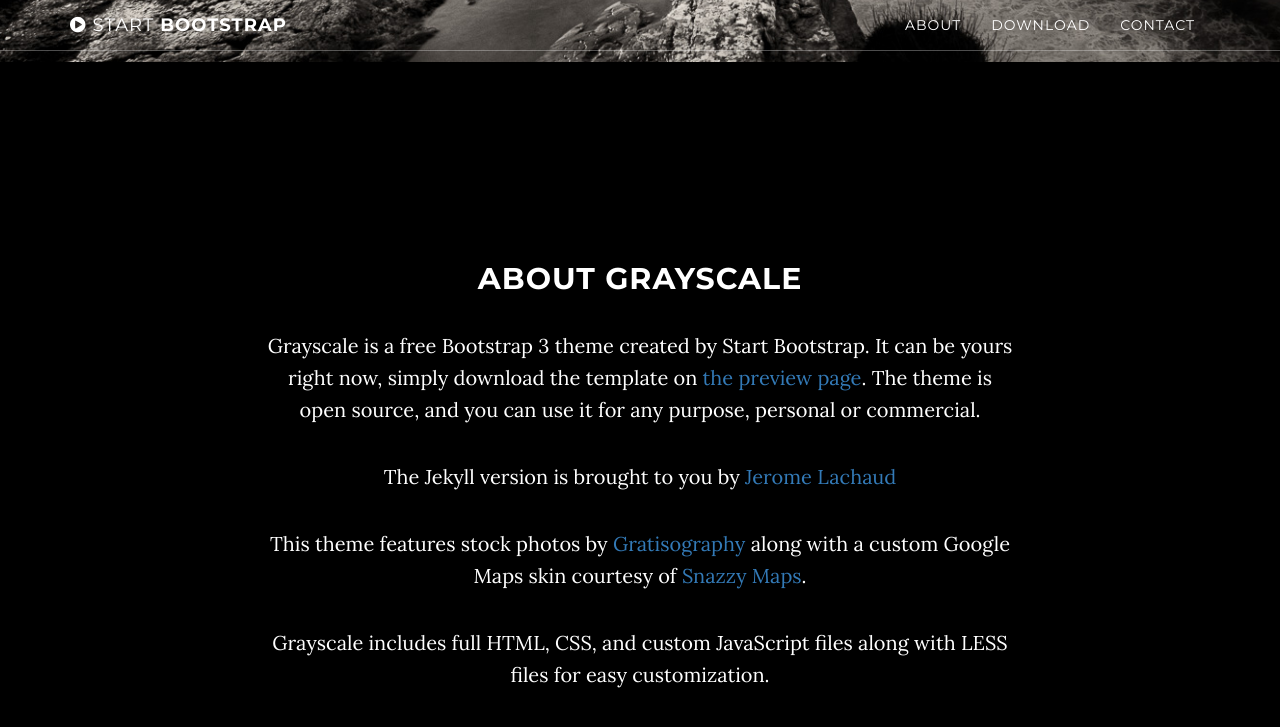
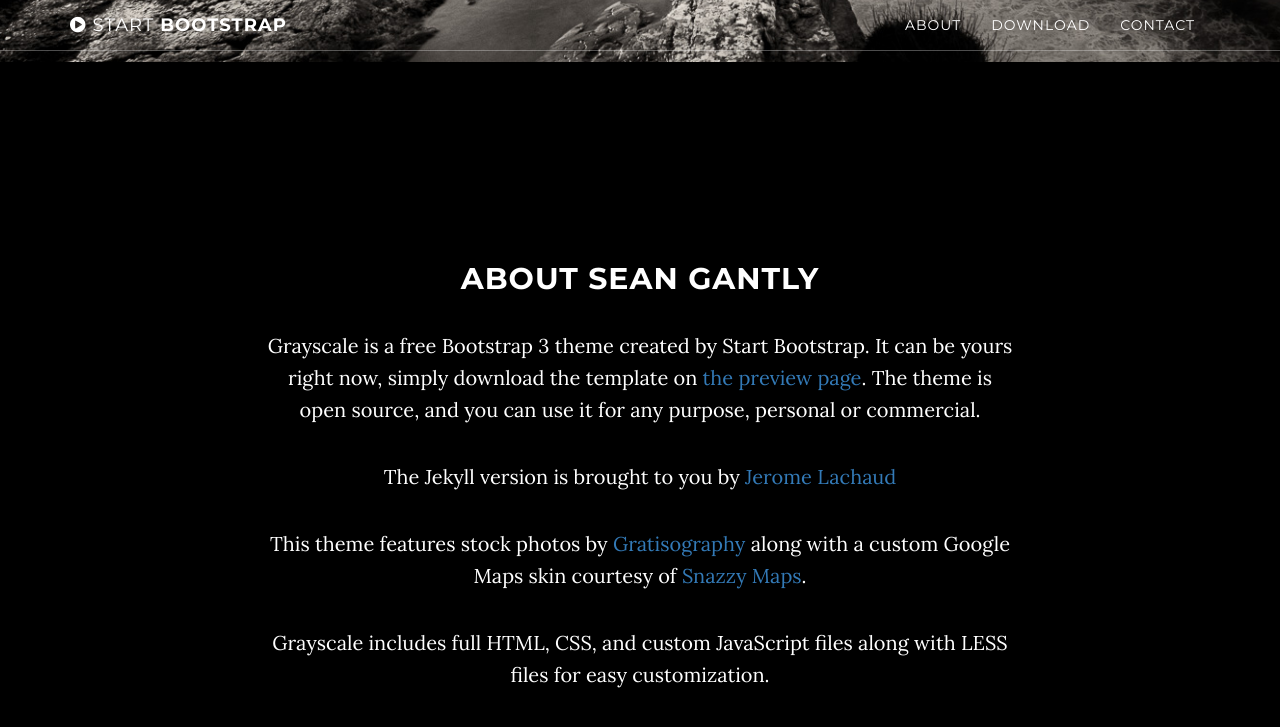
Before and after one commit to seangantly/seangantly.github.io, a Jekyll site: the page built from index.html, in a window 1280 px wide and 900 px high, scrolled down 838 px. Shown: the top 727 px of the window. Built offline with Jekyll 4.4.1, drawn with Linux system fonts in a browser that asks for light colours.

```diff
--- a/_includes/about.html
+++ b/_includes/about.html
@@ -2,7 +2,7 @@
     <section id="about" class="container content-section text-center">
         <div class="row">
             <div class="col-lg-8 col-lg-offset-2">
-                <h2>About Grayscale</h2>
+                <h2>About Sean Gantly</h2>
                 <p>Grayscale is a free Bootstrap 3 theme created by Start Bootstrap. It can be yours right now, simply download the template on <a href="http://startbootstrap.com/template-overviews/grayscale/">the preview page</a>. The theme is open source, and you can use it for any purpose, personal or commercial.</p>
                 <p>The Jekyll version is brought to you by <a href="https://github.com/jeromelachaud">Jerome Lachaud</a></p>
                 <p>This theme features stock photos by <a href="http://gratisography.com/">Gratisography</a> along with a custom Google Maps skin courtesy of <a href="http://snazzymaps.com/">Snazzy Maps</a>.</p>
```
